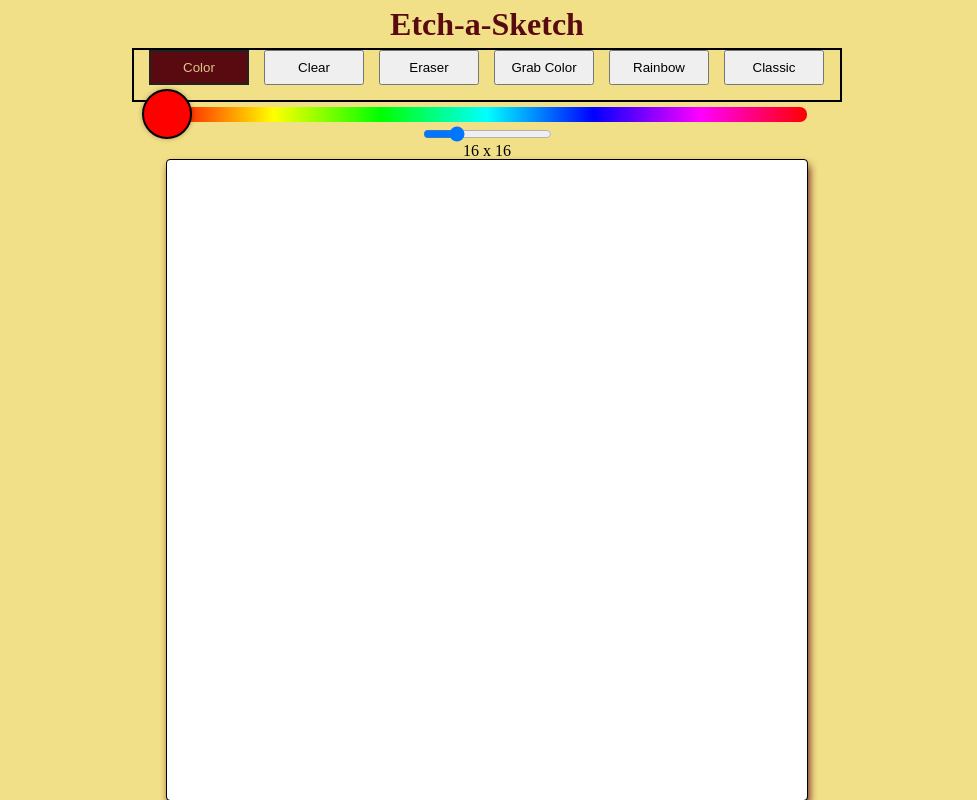
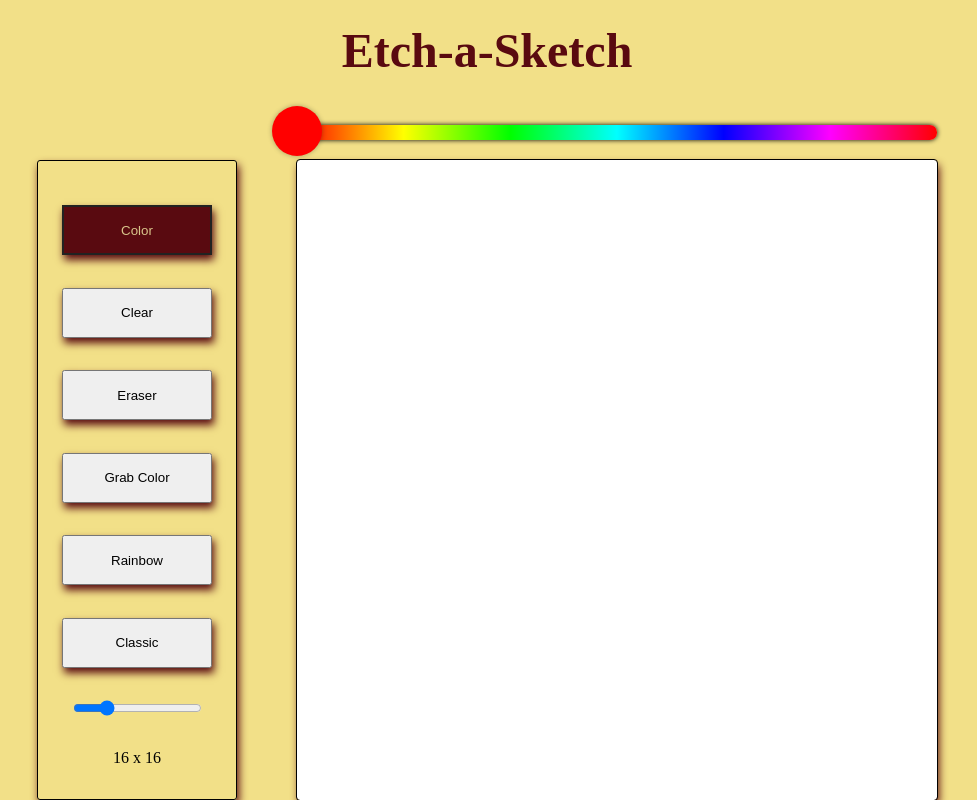
Before and after one commit to FernbrookTB/Etch-a-Sketch, a plain HTML site: page index.html in a window 1280 px wide. Both pictures are taken after a click on the button "Color". Shown: the whole page, without its empty margins (153-1130 px from the left). Drawn offline with Linux system fonts and the light colour scheme.

Commit message:
Added some styling to the page as well as fixed a problem where the clear button wouldnt change to the correct button color when pressing

```diff
--- a/index.html
+++ b/index.html
@@ -8,6 +8,7 @@
 </head>
 <header><h1>Etch-a-Sketch</h1></header>
 <body>
+    <div class="mainContent">
     <div id="buttonContainer">
         <button class="active" id="color">Color</button>
         <button class="active" id="clear">Clear</button>
@@ -15,14 +16,18 @@
         <button class="active" id="grabColor">Grab Color</button>
         <button class="active" id="rainbow">Rainbow</button>
         <button class="active" id="classic">Classic</button>
+        <input type="range" id="gridSizesSlider" min="1" max="64" value="16">
+    <span id="gridValue">16 x 16</span>
     </div>
-     <div id="rgbControls" style="display: none;">
+    <div class="content">
+     <div id="rgbControls" style="display: block;">
         <input type="range" id="hueSlider" min="0" max="360" value="0">
         <div id="zoomBubble"></div>
     </div>
-    <input type="range" id="gridSizesSlider" min="1" max="64" value="16">
-    <span id="gridValue">16 x 16</span>
+
     <div id="container"></div>
+    </div>
+    </div>
 
     <script src="index.js"></script>
 </body>
--- a/index.js
+++ b/index.js
@@ -5,7 +5,9 @@ let isGrabMode = false;
 let selectedColor = null;
 let isRainbowMode = false;
 let isClassicMode = false;
+
 const container = document.getElementById('container');
+
 function generateGrid(size) {
 
 
@@ -121,7 +123,7 @@ toggleButton.addEventListener('click', () => {
      }
 
 
-    colorControl.style.display = isColorMode ? 'block' : 'none';
+    colorControl.style.display = 'block';
 });
 
 function erase() {
@@ -136,7 +138,7 @@ lackOf.addEventListener('click', () => {
         selectedColor = null;
         clearActiveStates();
         lackOf.classList.add('active');
-        colorControl.style.display = 'none';
+        colorControl.style.display = 'block';
 
     } else {
         lackOf.classList.remove('active');
@@ -155,7 +157,12 @@ function clear() {
        squares.forEach(container => {
         container.style.backgroundColor = 'white'
        })
+       isClearMode.classList.add('active');
+       setTimeout(() => {
+            isClearMode.classList.remove('active');
+       }, 70);
        })
+
 
 }
 clear();
@@ -173,7 +180,7 @@ grabberButton.addEventListener('click', () => {
         isErased = false;
         isRainbowMode = false;
         isClassicMode = false;
-        colorControl.style.display = 'none';
+        colorControl.style.display = 'block';
     } else {
         grabberButton.classList.remove('active');
     }
@@ -188,6 +195,7 @@ container.addEventListener('mouseup', () => isDrawing = false);
 
 
 generateGrid(16);
+clearActiveStates();
 
 
 
@@ -261,6 +269,19 @@ hueSlider.addEventListener('mousemove', updateBubble);
 
 updateBubble();
 
+hueSlider.addEventListener('input', () => {
+    isColorMode = true;
+    isErased = false;
+    isGrabMode = false;
+    isRainbowMode = false;
+    isClassicMode = false;
+    selectedColor = null;
+
+    clearActiveStates();
+    toggleButton.classList.add('active');
+    colorControl.style.display = 'block';
+})
+
 
 
 function clearActiveStates() {
--- a/style.css
+++ b/style.css
@@ -28,23 +28,34 @@ header {
 }
 
 h1{
+    font-size: 48px;
     color: #590A10;
 }
 
 #buttonContainer {
-    border: 2px solid black;
-    height: 100px;
+    border: 1px solid black;
+    height: 640px;
     display: flex;
     align-items: center;
-    justify-content: center;
-    padding-right: 16px;
+    justify-content: space-evenly;
+    flex-direction: column;
+    padding-top: 12px;
+    border-radius: 3px;
+    width: 200px;
+    margin-top: 60px;
+    box-shadow: 2px 5px 8px  #590A10;
 }
 
 button {
-    height: 35px;
-    width: 100px;
-    margin-bottom: 15px;
-    margin-left: 15px;
+    height: 50px;
+    width: 150px;
+    box-shadow: 2px 5px 8px  #590A10;
+
+
+}
+
+button:hover {
+
 }
 
  button.active {
@@ -83,6 +94,19 @@ button {
 
 }
 
+.mainContent {
+    display: flex;
+    align-items: center;
+    justify-content: space-evenly;
+    gap: 60px;
+}
+
+.content{
+    display: flex;
+    flex-direction: column;
+    align-items: center;
+}
+
 #rgbControls {
     width: 640px;
     margin-top: 5px;
@@ -92,7 +116,10 @@ button {
 #hueSlider {
     width: 100%;
     height: 15px;
+    margin-top: 20px;
+    margin-bottom: 20px;
     border-radius: 7px;
+    box-shadow: 0 0 5px black;
     appearance: none;
     background: linear-gradient(to right,
     hsl(0, 100%, 50%),
@@ -109,11 +136,11 @@ button {
 #zoomBubble {
     position: absolute;
 
-    top: -18px;
+    top: 1px;
     width: 50px;
     height: 50px;
     border-radius: 50%;
-    border: 2px solid #000;
+
     pointer-events: none;
     transform: translateX(-50%);
     background-color: hsl(0, 100%, 50%);
```
